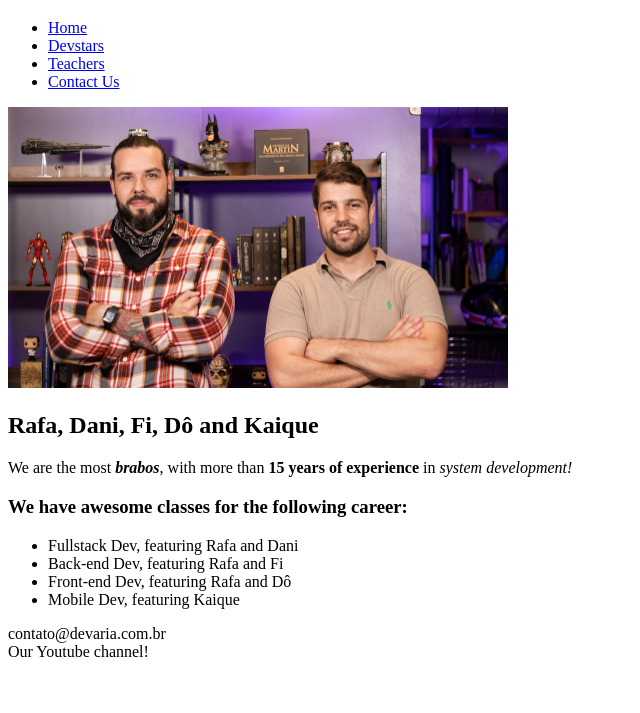
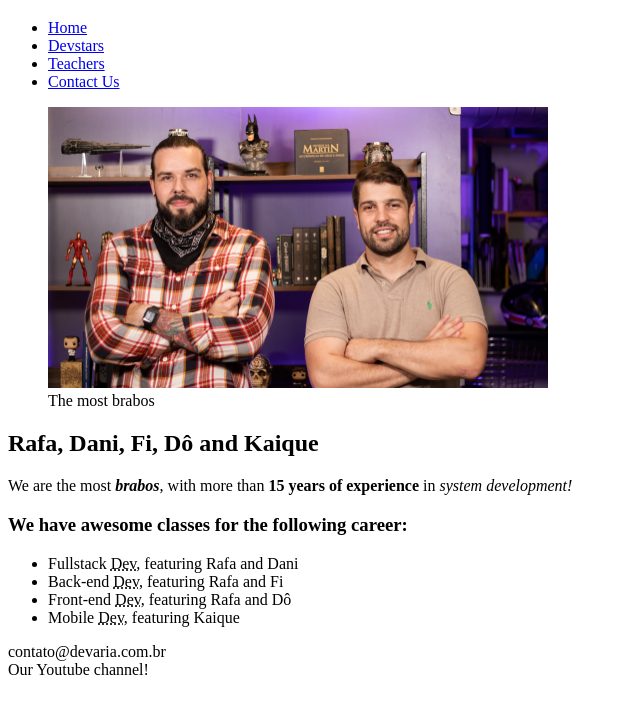
Before and after one commit to Dorfmans/DevariaWebSite, a plain HTML site: page teachers.html in a window 1280 px wide. Shown: the part 61-774 px from the top of the page, without its empty margins (0-640 px from the left). Drawn offline with Linux system fonts and the light colour scheme.

Commit message:
Pages structured!

```diff
--- a/teachers.html
+++ b/teachers.html
@@ -21,7 +21,10 @@
         <main>
             <section>
                 <div>
-                    <img src="img/fotoprofessores.png" width="500" alt="The most brabos" />
+                    <figure>
+                        <img src="img/fotoprofessores.png" width="500" alt="devaria cover image" />
+                        <figcaption>The most brabos</figcaption>
+                    </figure>
                 </div>
                 <article>
                     <h2>Rafa, Dani, Fi, Dô and Kaique</h2>
@@ -31,10 +34,10 @@
 
                         <h3>We have awesome classes for the following career:</h3>
                     <ul>
-                        <li>Fullstack Dev, featuring Rafa and Dani</li>
-                        <li>Back-end Dev, featuring Rafa and Fi</li>
-                        <li>Front-end Dev, featuring Rafa and Dô</li>
-                        <li>Mobile Dev, featuring Kaique</li>
+                        <li>Fullstack <abbr title="Developer">Dev</abbr>, featuring Rafa and Dani</li>
+                        <li>Back-end <abbr title="Developer">Dev</abbr>, featuring Rafa and Fi</li>
+                        <li>Front-end <abbr title="Developer">Dev</abbr>, featuring Rafa and Dô</li>
+                        <li>Mobile <abbr title="Developer   ">Dev</abbr>, featuring Kaique</li>
                     </ul>
                 </article>
             </section>
```
Also changed, not shown: index.html (+7 -0 lines).
